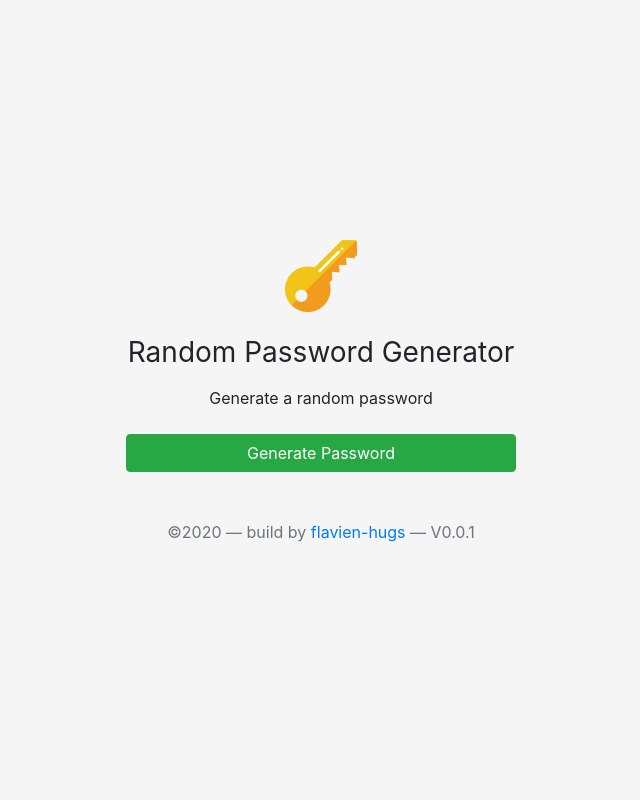
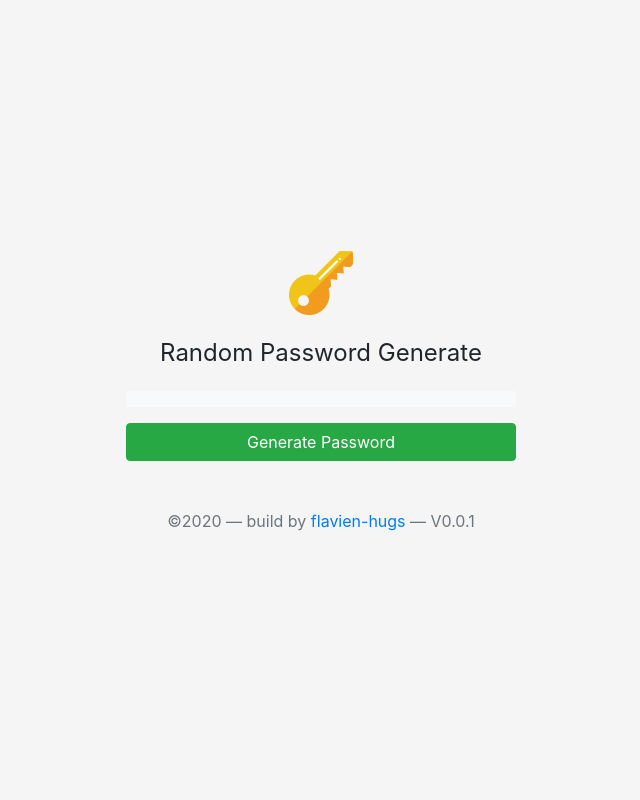
Before and after one commit to flavien-hugs/GeneratePassword, a Django app: page / in a window 1280 px wide. Shown: the whole page, without its empty margins (319-959 px from the left). Run offline with Django 3.2, Linux system fonts and the light colour scheme; some libraries are stand-ins or nearby versions.

Commit message:
update design

```diff
--- a/static/css/main.css
+++ b/static/css/main.css
@@ -4,7 +4,7 @@ body {height: 100%;}
 body {
   display: -ms-flexbox;
   display: flex;
-  -ms-flex-align: center;
+  flex-align: center;
   align-items: center;
   padding-top: 40px;
   padding-bottom: 40px;
@@ -17,105 +17,3 @@ body {
   padding: 15px;
   margin: auto;
 }
-
-.form-label-group {
-  position: relative;
-  margin-bottom: 1rem;
-}
-
-.form-label-group input,
-.form-label-group label {
-  height: 3.125rem;
-  padding: .75rem;
-}
-
-.form-label-group label {
-  position: absolute;
-  top: 0;
-  left: 0;
-  display: block;
-  width: 100%;
-  margin-bottom: 0; /* Override default `<label>` margin */
-  line-height: 1.5;
-  color: #495057;
-  pointer-events: none;
-  cursor: text; /* Match the input under the label */
-  border: 1px solid transparent;
-  border-radius: .25rem;
-  transition: all .1s ease-in-out;
-}
-
-.form-label-group input::-webkit-input-placeholder {
-  color: transparent;
-}
-
-.form-label-group input::-moz-placeholder {
-  color: transparent;
-}
-
-.form-label-group input:-ms-input-placeholder {
-  color: transparent;
-}
-
-.form-label-group input::-ms-input-placeholder {
-  color: transparent;
-}
-
-.form-label-group input::placeholder {
-  color: transparent;
-}
-
-.form-label-group input:not(:-moz-placeholder-shown) {
-  padding-top: 1.25rem;
-  padding-bottom: .25rem;
-}
-
-.form-label-group input:not(:-ms-input-placeholder) {
-  padding-top: 1.25rem;
-  padding-bottom: .25rem;
-}
-
-.form-label-group input:not(:placeholder-shown) {
-  padding-top: 1.25rem;
-  padding-bottom: .25rem;
-}
-
-.form-label-group input:not(:-moz-placeholder-shown) ~ label {
-  padding-top: .25rem;
-  padding-bottom: .25rem;
-  font-size: 12px;
-  color: #777;
-}
-
-.form-label-group input:not(:-ms-input-placeholder) ~ label {
-  padding-top: .25rem;
-  padding-bottom: .25rem;
-  font-size: 12px;
-  color: #777;
-}
-
-.form-label-group input:not(:placeholder-shown) ~ label {
-  padding-top: .25rem;
-  padding-bottom: .25rem;
-  font-size: 12px;
-  color: #777;
-}
-
-/* Fallback for Edge
--------------------------------------------------- */
-@supports (-ms-ime-align: auto) {
-  .form-label-group {
-    display: -ms-flexbox;
-    display: flex;
-    -ms-flex-direction: column-reverse;
-    flex-direction: column-reverse;
-  }
-
-  .form-label-group label {
-    position: static;
-  }
-
-  .form-label-group input::-ms-input-placeholder {
-    color: #777;
-  }
-}
--- a/templates/base.html
+++ b/templates/base.html
@@ -45,13 +45,12 @@
     <body>
         <form class="form-signin">
             <div class="text-center mb-4">
-                <img class="mb-4" src="{{ STATIC_PREFIX }}img/key.png" alt="Random Password Generator" width="72" height="72">
-                <h1 class="h3 mb-3 font-weight-normal">Random Password Generator</h1>
-                <p>Generate a random password</p>
+                <img class="mb-4" src="{{ STATIC_PREFIX }}img/key.png" alt="Random Password Generator" width="64" height="64">
+                <p class="h4 mb-3 font-weight-normal">Random Password Generate</p>
             </div>
 
-            <div class="form-group">
-                {% if password %}<label class="text-center" for="password">{{ password }}</label>{% endif %}
+            <div class="form-group text-center bg-light p-2">
+                {% if password %}{{ password }}{% endif %}
             </div>
 
             <a href="{% url 'gpwd:password' %}" class="btn btn-md btn-success btn-block" type="submit">
```
